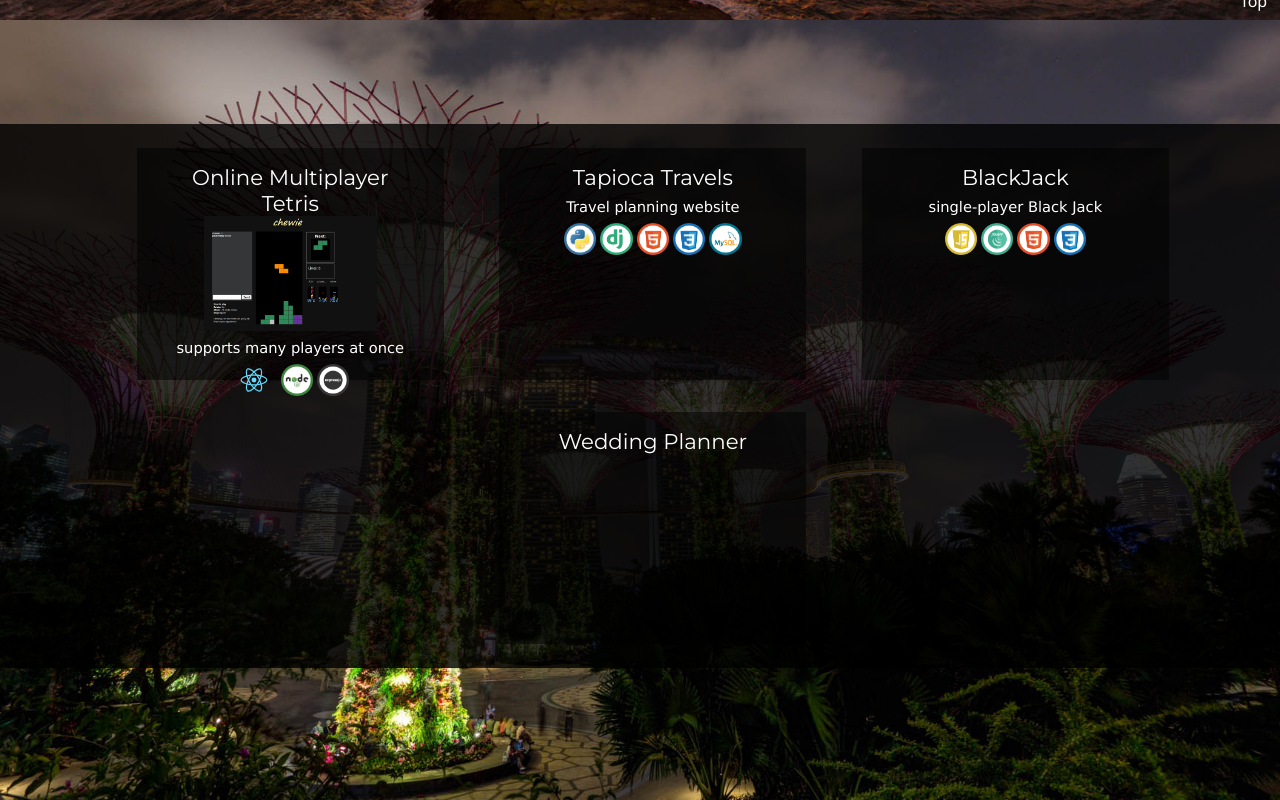
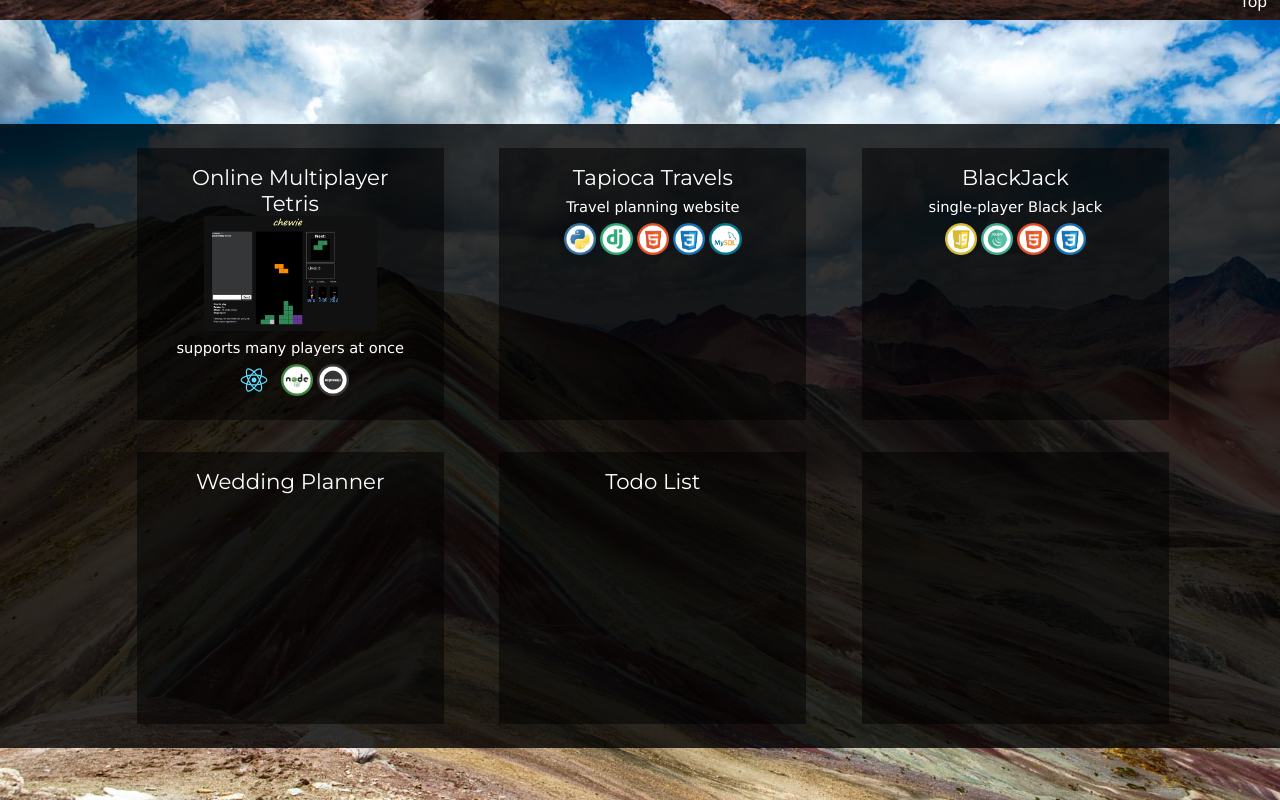
Before and after one commit to jonathanjchu/portfolio, a plain HTML site: page index.html in a window 1280 px wide. Shown: the part 780-1580 px from the top of the page. Drawn offline with Linux system fonts and the light colour scheme.

Commit message:
added more projects

```diff
--- a/css/portfolio.css
+++ b/css/portfolio.css
@@ -57,13 +57,13 @@ nav {
 }
 
 #projects {
-    background: url('../images/backgrounds/gardens_by_the_bay.jpg') no-repeat center center;
+    background: url('../images/backgrounds/vinicunca.jpg') no-repeat center center;
     background-size: cover;
     padding: 12vh 0;
 }
 
 #contact {
-    background: url('../images/backgrounds/vinicunca.jpg') no-repeat center center;
+    background: url('../images/backgrounds/gardens_by_the_bay.jpg') no-repeat center center;
     background-size: cover;
     padding: 22vh 0;
 }
@@ -80,7 +80,7 @@ nav {
 }
 
 .jumbotron {
-    min-height: 45vh;
+    min-height: 55vh;
     width: 100%;
     text-align: center;
 }
@@ -88,7 +88,7 @@ nav {
 .project {
     display: inline-block;
     width: 20vw;
-    height: 25vh;
+    height: 30vh;
     padding: 2vh 2vw;
     margin: 2vh 2vw;
     background-color: rgba(0, 0, 0, .5);
@@ -106,7 +106,6 @@ h3 {
 p {
     font: 11pt verdana, arial, sans-serif;
     margin: 1vh 0;
-    /* text-align: left; */
 }
 
 .icons img {
--- a/index.html
+++ b/index.html
@@ -79,6 +79,14 @@
             <div class="project">
                 <h3>Wedding Planner</h3>
             </div>
+
+            <div class="project">
+                <h3>Todo List</h3>
+            </div>
+
+            <div class="project">
+                <h3></h3>
+            </div>
         </div>
     </div>
 
```
